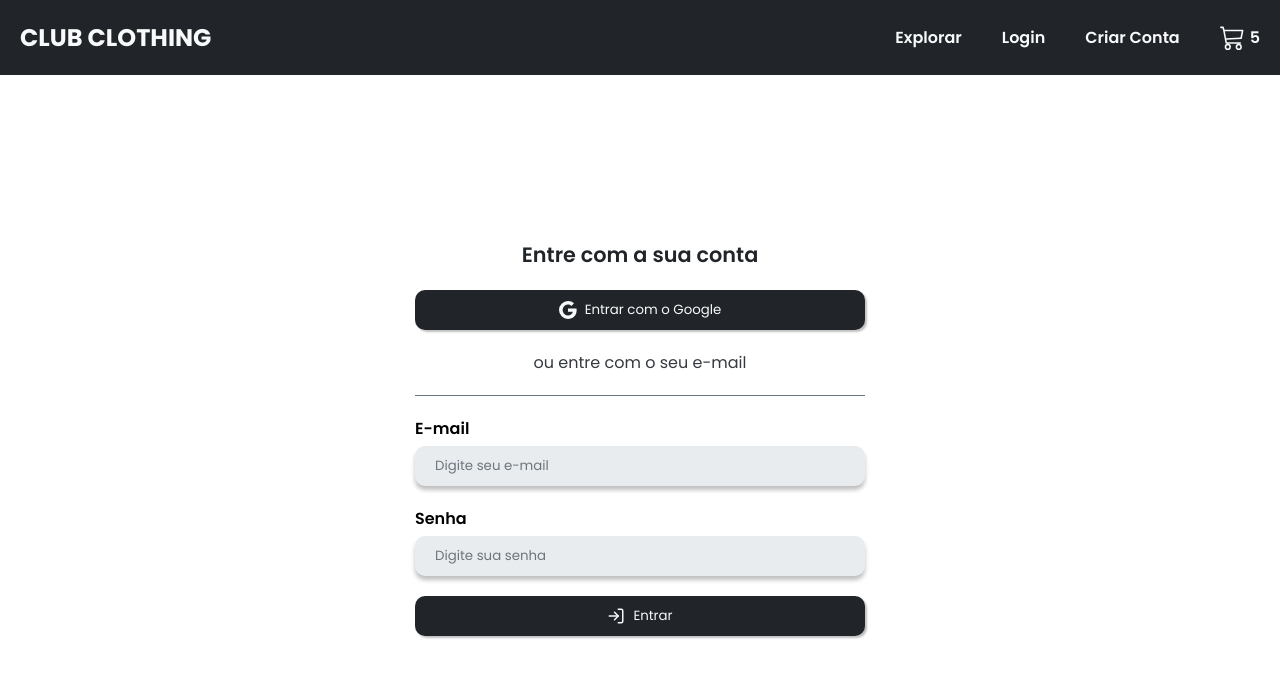
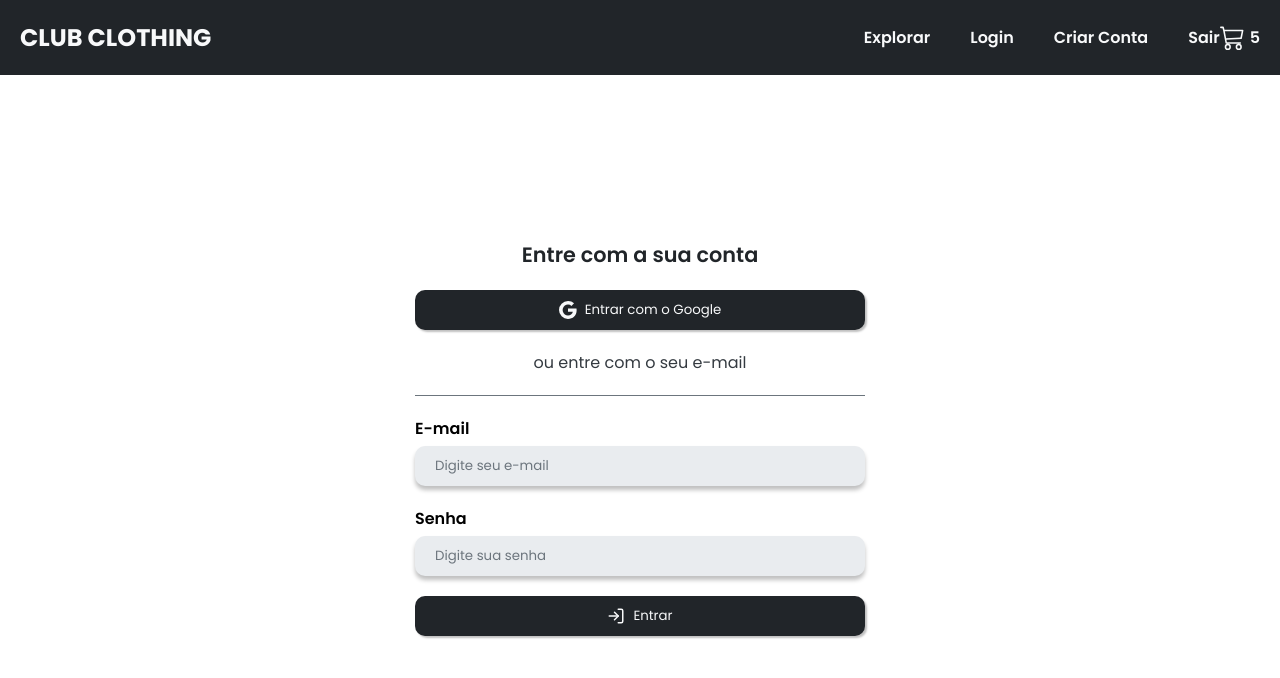
Before and after one commit to MAGAIVERH/CLUB-CLOTHING, a React (Create React App) app: page /login in a window 1280 px wide. Shown: the top 678 px of the page. Built offline with nearby package versions, Linux system fonts and the light colour scheme; no server answers.

Commit message:
feat: add auth state listener and sign out button

```diff
--- a/src/App.tsx
+++ b/src/App.tsx
@@ -4,7 +4,15 @@
 import HomePage from './pages/home/home.page'
 import LoginPage from './pages/login/login.page'
 import SignUpPage from './pages/sign-up/sign-up.page'
+import { onAuthStateChanged } from 'firebase/auth'
+
+// Utilities
+import { auth } from './config/firebase.config'
+
 const App = () => {
+  onAuthStateChanged(auth, (user) => {
+    console.log(user)
+  })
   return (
     <BrowserRouter>
       <Routes>
--- a/src/components/header/header.component.tsx
+++ b/src/components/header/header.component.tsx
@@ -8,6 +8,8 @@
   HeaderItems,
   HeaderTitle
 } from './header.styles'
+import { signOut } from 'firebase/auth'
+import { auth } from '../../config/firebase.config'
 
 const Header = () => {
   const navigate = useNavigate()
@@ -27,6 +29,7 @@
         <HeaderItem>Explorar</HeaderItem>
         <HeaderItem onClick={handleLoginClick}>Login</HeaderItem>
         <HeaderItem onClick={hanldeSignUpClick}>Criar Conta</HeaderItem>
+        <HeaderItem onClick={() => signOut(auth)}>Sair</HeaderItem>
         <HeaderItem>
           <BsCart3 size={25} />
           <p style={{ marginLeft: 5 }}>5</p>
```
